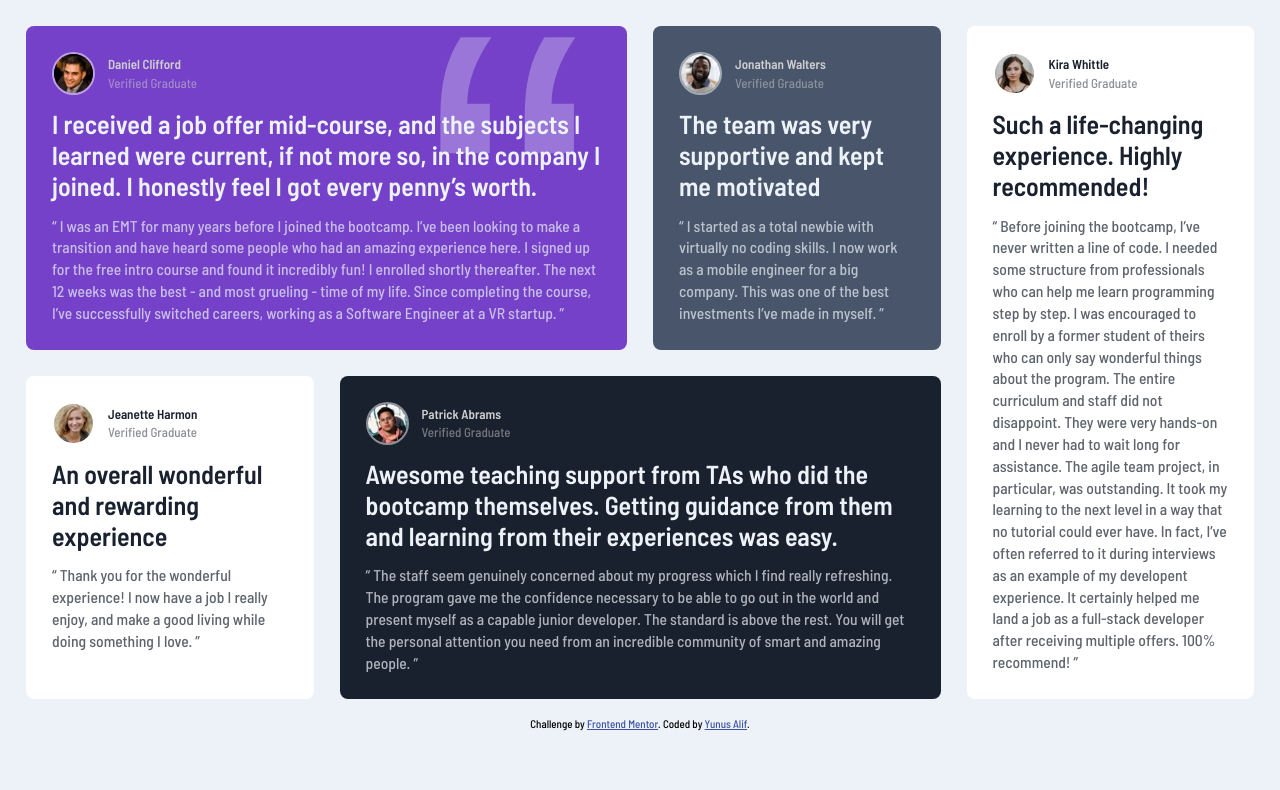
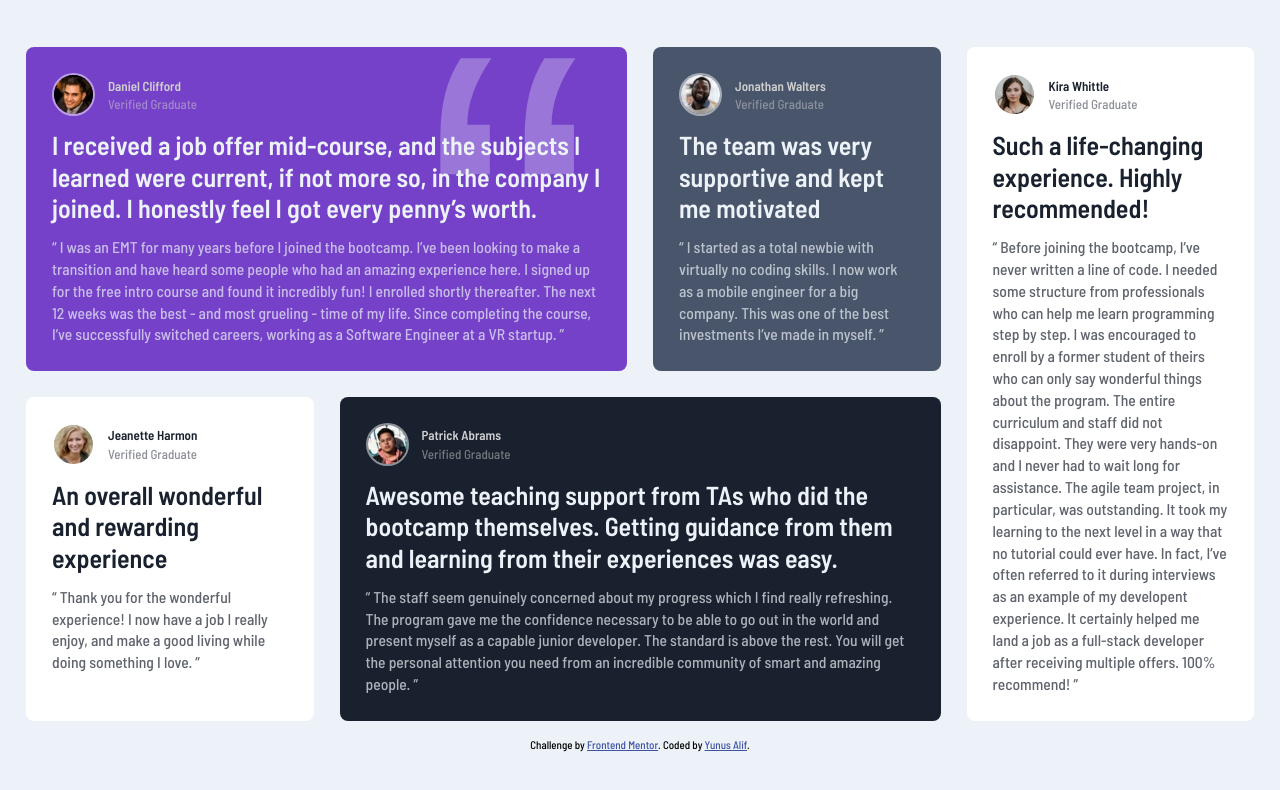
Before and after one commit to yunusugm/testimonials-grid-section-main, a plain HTML site: page index.html in a window 1280 px wide. Drawn offline with nearby package versions, Linux system fonts and the light colour scheme; files that its build step writes are made by us from their sources.

Commit message:
Add center to the box

```diff
--- a/sass/_base.scss
+++ b/sass/_base.scss
@@ -24,6 +24,10 @@ body {
   line-height: 1.4;
   background-color: $light-grayish-blue;
   padding: 2rem;
+  display: flex;
+  flex-direction: column;
+  place-content: center;
+  min-height: 100vh;
 }
 
 .container {
```
